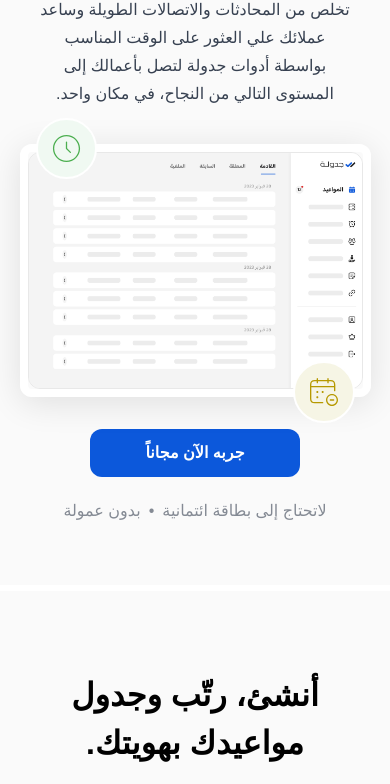
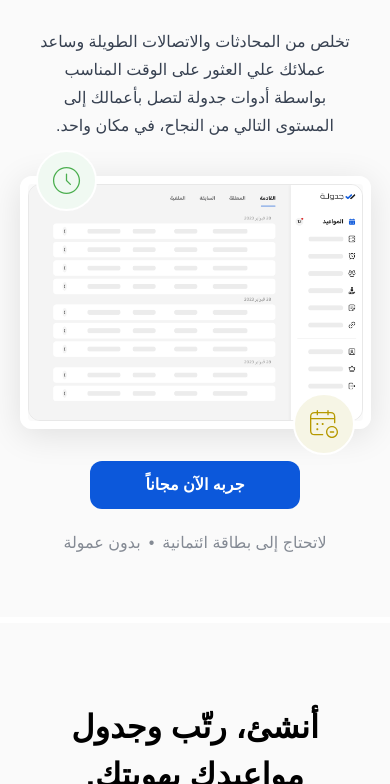
Before and after one commit to HossamMahmoudkhedr/jadwala, a plain HTML site: page index.html in a window 390 px wide. Shown: the part 228-1012 px from the top of the page. Drawn offline with Linux system fonts and the light colour scheme; a web font is replaced by a local one.

Commit message:
modify hero section

```diff
--- a/index.html
+++ b/index.html
@@ -158,7 +158,7 @@
 			<!-- End navbar -->
 			<!-- Start Hero section -->
 			<div
-				class="custom-section lg:h-[100vh] flex justify-center items-center text-center relative lg:pt-16 pt-36 pb-10">
+				class="custom-section lg:h-[100vh] flex justify-center items-center text-center relative lg:pt-16 pt-44 pb-10">
 				<span
 					class="hidden lg:absolute-circle top-36 xl:right-80 lg:right-48 bg-[#f0f4f9] p-5">
 					<svg
```
Also changed, not shown: src/output.css.
